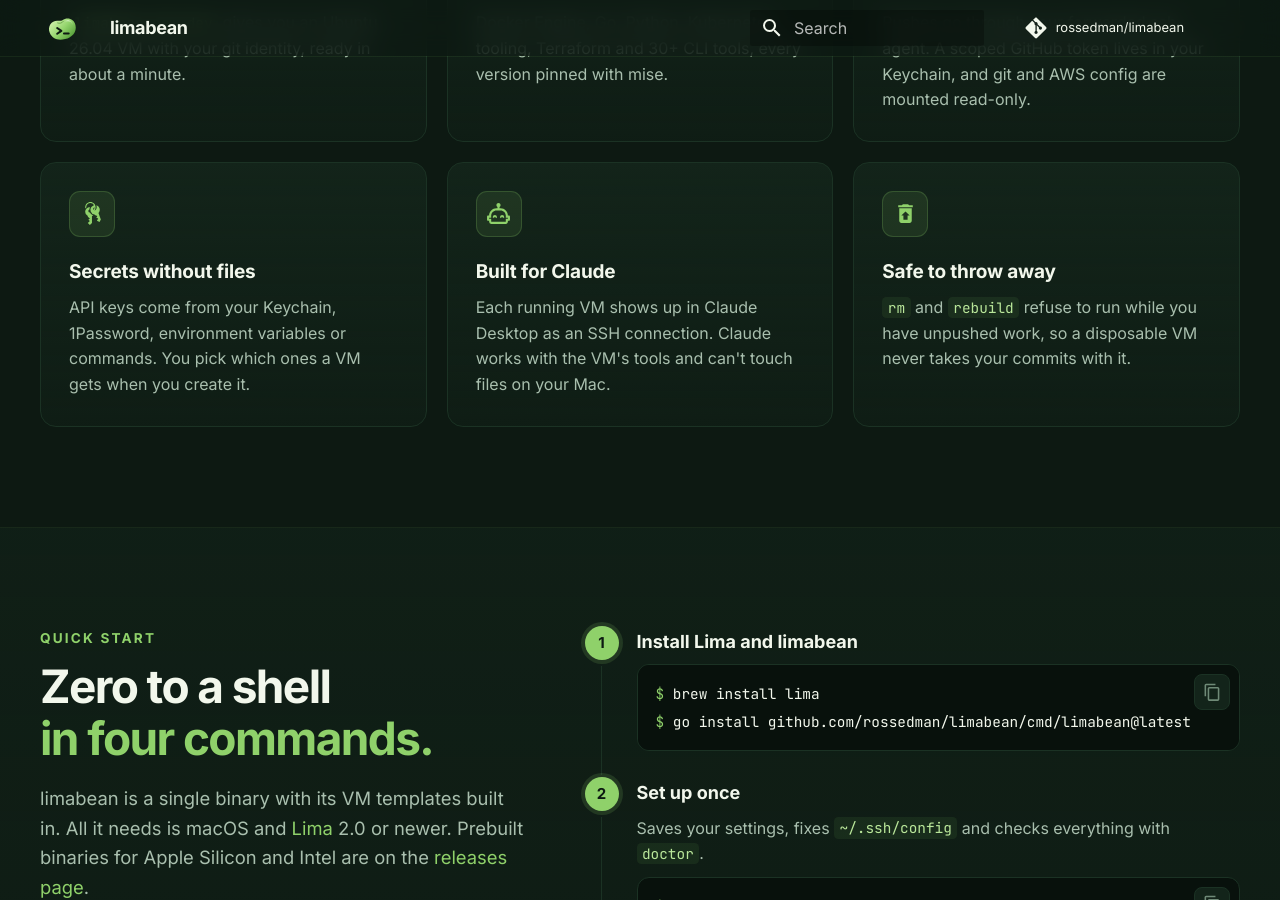
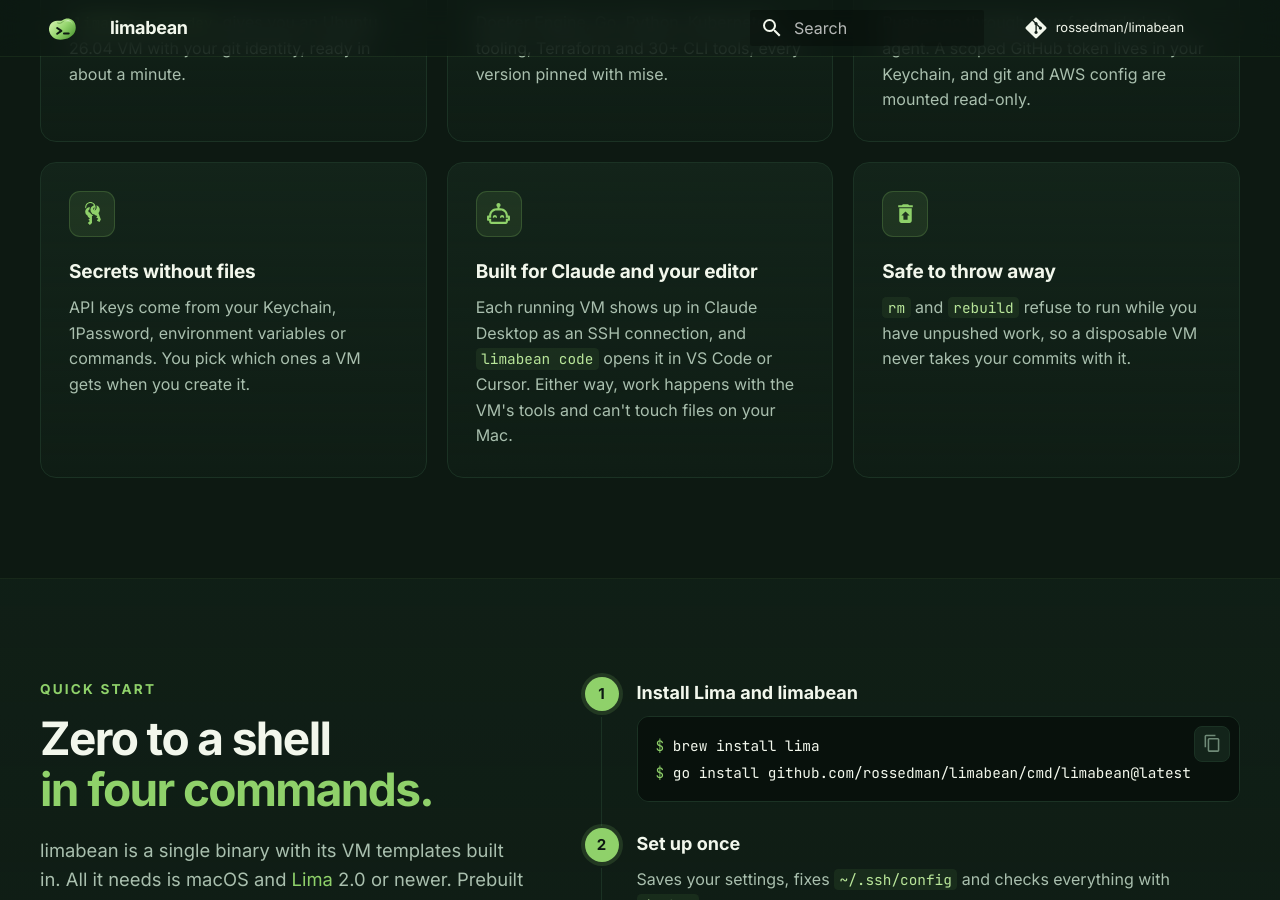
Before and after one commit to rossedman/limabean, an MkDocs documentation site: the page built from docs/index.md, in a window 1280 px wide and 900 px high, scrolled down 1257 px. Built offline with MkDocs 1.6.1 and Material for MkDocs 9.7.7, drawn with Linux system fonts in a browser that asks for light colours; comment, search, counter and statistics services are not loaded; some of the changed text lies outside the part shown.

Commit message:
List limabean code and ls --json on the landing page
Adds code to the commands grid, --json to ls, and mentions opening a VM
in VS Code or Cursor on the Claude card.

Co-Authored-By: Claude Opus 5.5 <noreply@anthropic.com>
Claude-Session: https://claude.ai/code/session_012CmKmVf18wFFWsPa64eeD8

```diff
--- a/overrides/home.html
+++ b/overrides/home.html
@@ -81,8 +81,8 @@
         </article>
         <article class="lb-card">
           <div class="lb-card__icon">{% include ".icons/material/robot-happy-outline.svg" %}</div>
-          <h3>Built for Claude</h3>
-          <p>Each running VM shows up in Claude Desktop as an SSH connection. Claude works with the VM's tools and can't touch files on your Mac.</p>
+          <h3>Built for Claude and your editor</h3>
+          <p>Each running VM shows up in Claude Desktop as an SSH connection, and <code>limabean code</code> opens it in VS Code or Cursor. Either way, work happens with the VM's tools and can't touch files on your Mac.</p>
         </article>
         <article class="lb-card">
           <div class="lb-card__icon">{% include ".icons/material/delete-restore.svg" %}</div>
@@ -156,9 +156,10 @@
           <h3>VMs</h3>
           <dl>
             <dt>new</dt><dd>Create a VM, choosing its secrets</dd>
-            <dt>ls</dt><dd>List VMs</dd>
+            <dt>ls</dt><dd>List VMs, or print JSON with <code>--json</code></dd>
             <dt>ssh</dt><dd>Open a shell, starting the VM if needed</dd>
             <dt>get</dt><dd>Clone a repository into the VM with ghq</dd>
+            <dt>code</dt><dd>Open the VM or a repo in VS Code or Cursor</dd>
             <dt>start / stop</dt><dd>Start or stop a VM</dd>
             <dt>rebuild</dt><dd>Recreate from the current templates</dd>
             <dt>rm</dt><dd>Delete a VM</dd>
```
